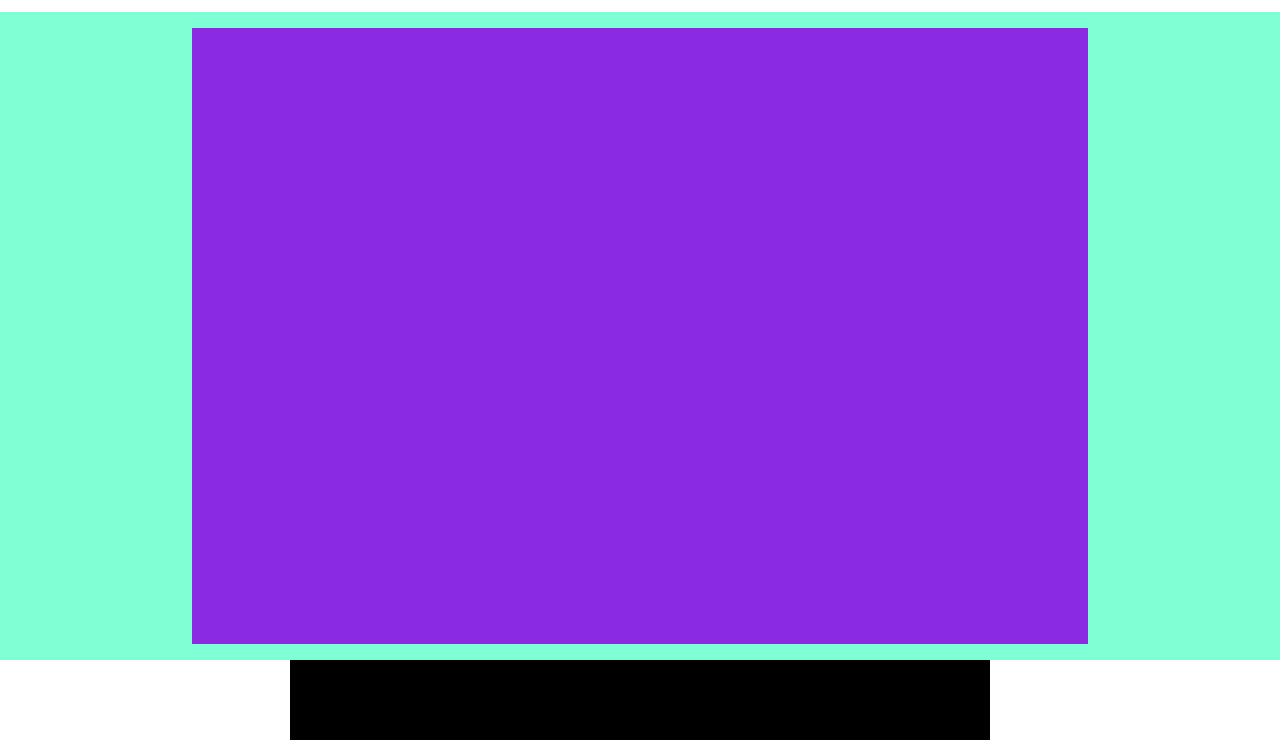
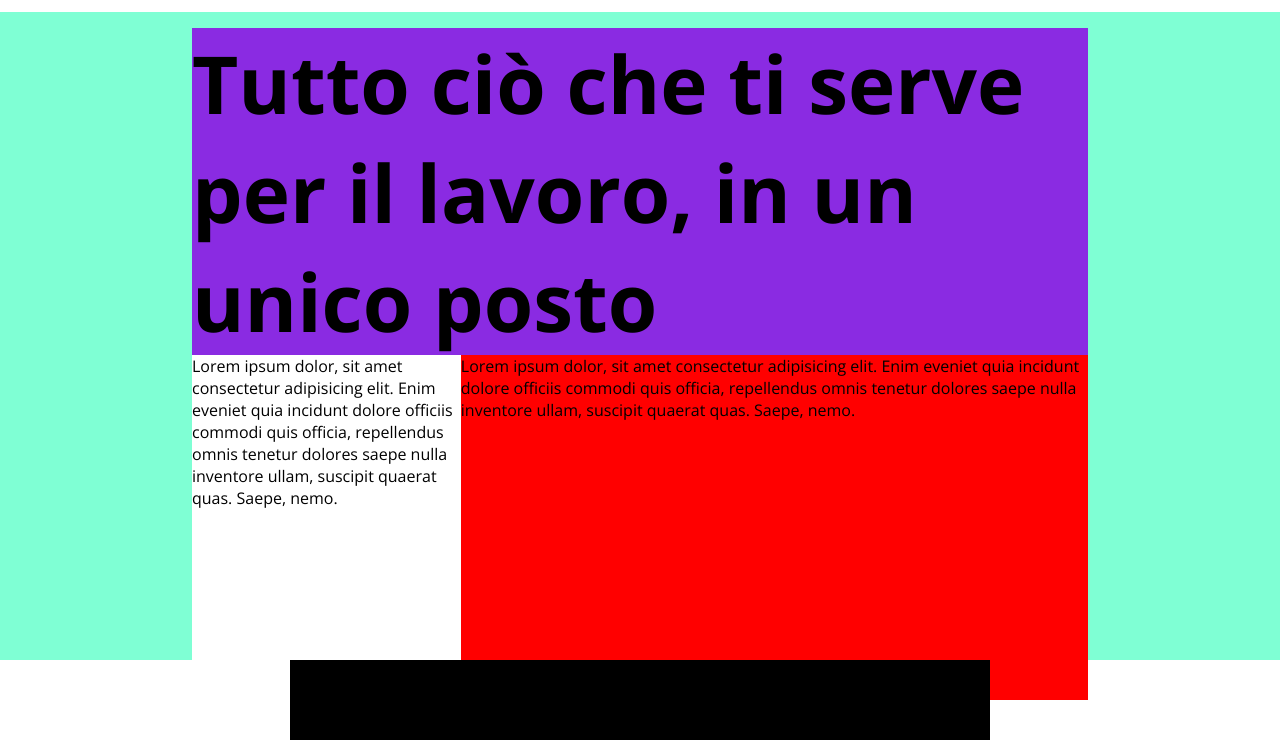
Before and after one commit to Paolo-Piga/htmlcss-dropbox, a plain HTML site: page index.html in a window 1280 px wide. Shown: the part 60-800 px from the top of the page. Drawn offline with nearby package versions, Linux system fonts and the light colour scheme.

Commit message:
inizio compilazione jumbo

```diff
--- a/css/header-style.css
+++ b/css/header-style.css
@@ -47,3 +47,36 @@ div.jumbo {
     width: 70%;
     background-color: blueviolet;
 }
+
+h1{
+    font-size: 80px;
+}
+
+p{
+
+}
+
+.sinistra{
+
+    height: 70%;
+    width: 30%;
+    background-color: rgb(255, 255, 255);
+}
+
+.destra{
+
+    height: 70%;
+    width: 70%;
+    background-color: rgb(255, 0, 0);
+}
+
+.flexbox{
+    width: 100%;
+    height: 80%;
+    display: flex;
+
+}
+
+#free{
+
+}
--- a/index.html
+++ b/index.html
@@ -44,8 +44,19 @@
 
             <section class="jumbo">
                 <div class="jumbo">
+                    <h1>Tutto ciò che ti serve per il lavoro, in un unico posto</h1>
+                    <div class="flexbox">
+                        <div class="sinistra">
+                            <p>Lorem ipsum dolor, sit amet consectetur adipisicing elit. Enim eveniet quia incidunt dolore officiis commodi quis officia, repellendus omnis tenetur dolores saepe nulla inventore ullam, suscipit quaerat quas. Saepe, nemo.</p>
+                            <a id="Free" href="#"></a>
+                        </div>
+                        <div class="destra">
+                            <p>Lorem ipsum dolor, sit amet consectetur adipisicing elit. Enim eveniet quia incidunt dolore officiis commodi quis officia, repellendus omnis tenetur dolores saepe nulla inventore ullam, suscipit quaerat quas. Saepe, nemo.</p>
+                        </div>
+                    </div>
 
                 </div>
+
             </section>
         </header>
         <!-- main -->
```
